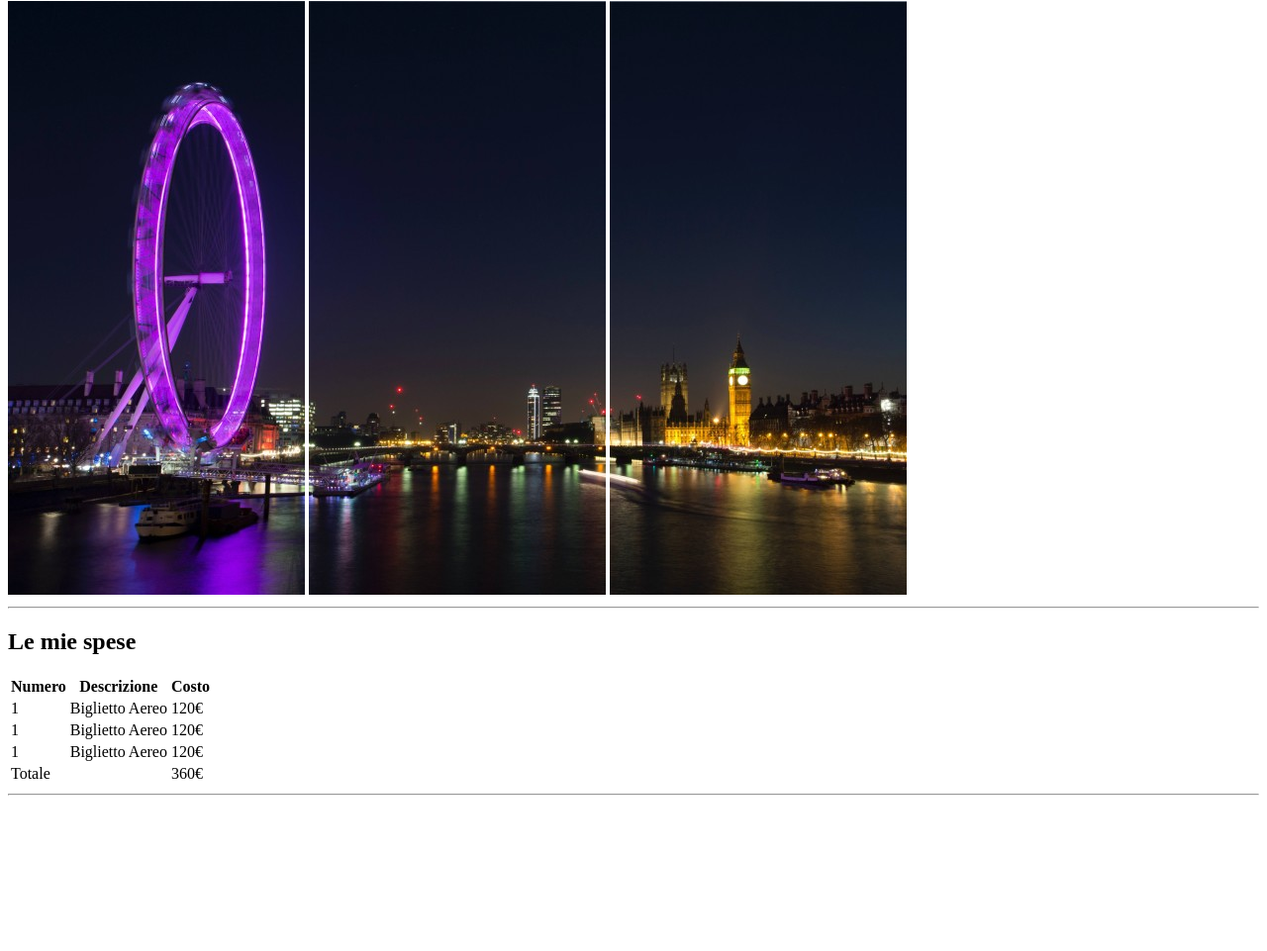
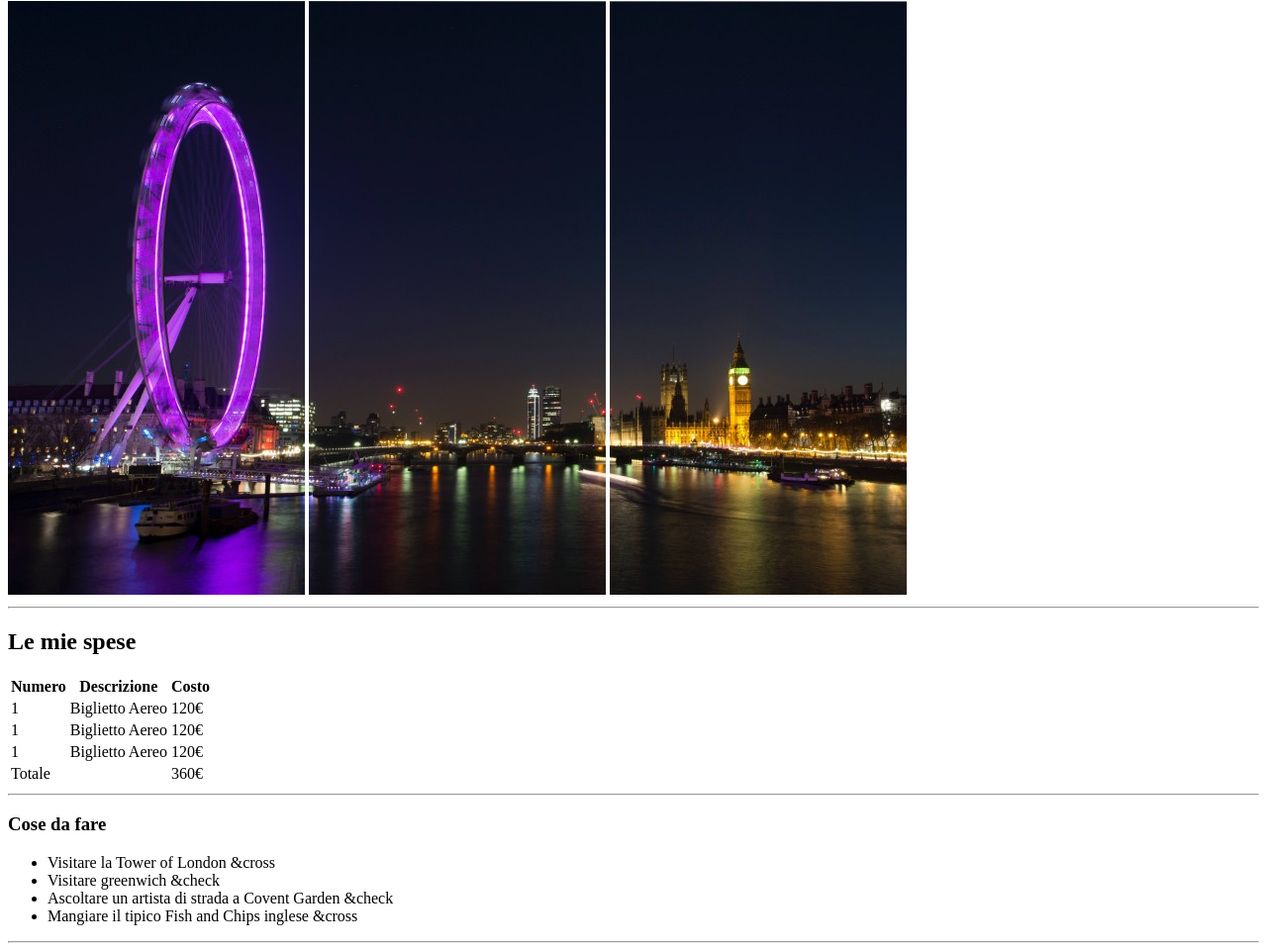
Before and after one commit to AlbertoCavans/html-london-trip, a plain HTML site: page index.html in a window 1280 px wide. Shown: the part 79-1040 px from the top of the page at 99% size. Before the commit the page ends 891 px from the top, so only its background shows below. Drawn offline with Linux system fonts and the light colour scheme.

Commit message:
Section planning

```diff
--- a/index.html
+++ b/index.html
@@ -78,6 +78,21 @@
             </section>
 
 
+             <!-- Pianificazione -->
+             <section>
+                <h3> Cose da fare</h3>
+
+                <!-- Lista programmi -->
+                <ul>
+                    <li>Visitare la Tower of London  &cross</li>
+                    <li>Visitare greenwich &check</li>
+                    <li>Ascoltare un artista di strada a Covent Garden &check</li>
+                    <li>Mangiare il tipico Fish and Chips inglese  &cross</li>
+                </ul>
+
+                <hr>
+
+            </section>
 
 
 
```
